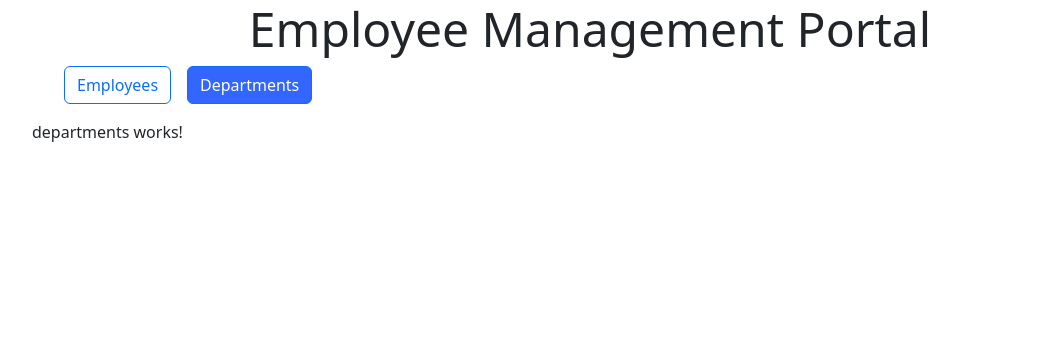
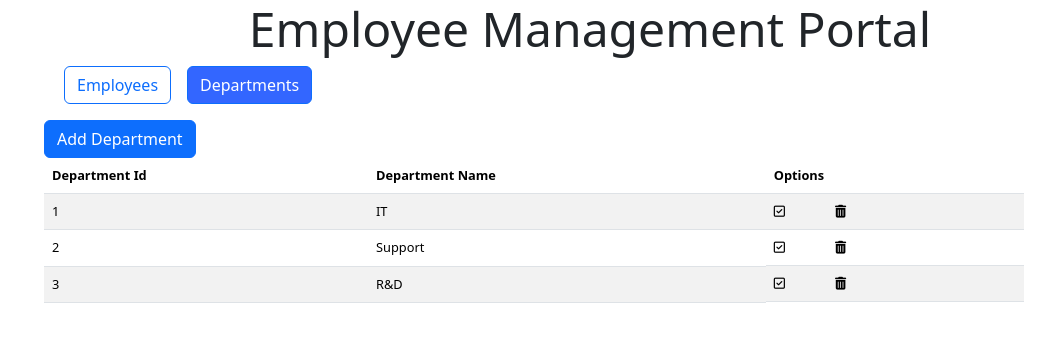
Before and after one commit to shapirab/client, an Angular app: page /home/departments in a window 1280 px wide. Shown: the top 342 px of the page, without its empty margins (50-1105 px from the left). Built offline with nearby package versions, Linux system fonts and the light colour scheme.

Commit message:
28/2/24 completed the departments component

```diff
--- a/src/app/departments/departments.component.css
+++ b/src/app/departments/departments.component.css
@@ -0,0 +1,11 @@
+td, th{
+  font-size: 0.8rem;
+}
+
+.icons{
+  display: flex;
+}
+
+.fa-trash-alt{
+  margin-left: 50px;
+}
--- a/src/app/departments/departments.component.html
+++ b/src/app/departments/departments.component.html
@@ -1 +1,20 @@
-<p>departments works!</p>
+<div class="container">
+  <button class="btn btn-primary">Add Department</button>
+  <div class="barrier"></div>
+  <table class="table table-striped">
+    <thead>
+      <tr>
+        <th class="col">Department Id</th>
+        <th class="col">Department Name</th>
+        <th class="col">Options</th>
+      </tr>
+    </thead>
+    <tbody>
+        <tr *ngFor="let department of departments">
+          <td>{{department.id}}</td>
+          <td>{{department.name}}</td>
+          <td class="icons"><span><i class="far fa-check-square"></i></span><span><i class="fas fa-trash-alt"></i></span></td>
+        </tr>
+    </tbody>
+  </table>
+</div>
--- a/src/app/departments/departments.component.ts
+++ b/src/app/departments/departments.component.ts
@@ -1,4 +1,6 @@
 import { Component, OnInit } from '@angular/core';
+import { DepartmentsService } from '../services/departments.service';
+import { Department } from '../models/department';
 
 @Component({
   selector: 'app-departments',
@@ -6,10 +8,11 @@ import { Component, OnInit } from '@angular/core';
   styleUrls: ['./departments.component.css']
 })
 export class DepartmentsComponent implements OnInit {
-
-  constructor() { }
+  departments: Department[] = [];
+  constructor(private departmentService: DepartmentsService) { }
 
   ngOnInit(): void {
+    this.departments = this.departmentService.getDepartments();
   }
 
 }
--- /dev/null
+++ b/src/app/services/departments.service.ts
@@ -0,0 +1,20 @@
+import { Injectable } from '@angular/core';
+import { Department } from '../models/department';
+
+@Injectable({
+  providedIn: 'root'
+})
+export class DepartmentsService {
+  departments:Department[];
+  constructor() {
+    this.departments = [
+      {id: 1, name: "IT"},
+      {id: 2, name: "Support"},
+      {id: 3, name: "R&D"},
+    ];
+  }
+
+  getDepartments(){
+    return this.departments;
+  }
+}
```
Also changed, not shown: 1 other file (tests, documents, lock files or other folders).
